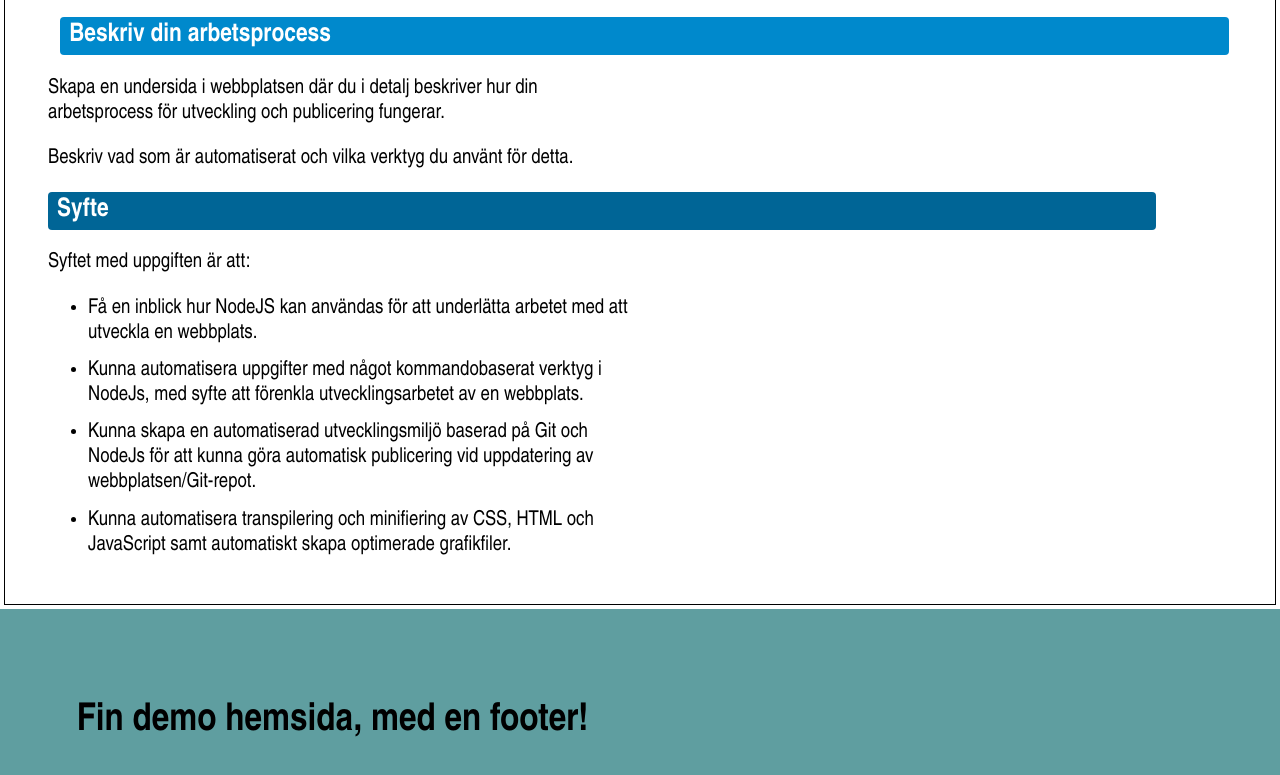
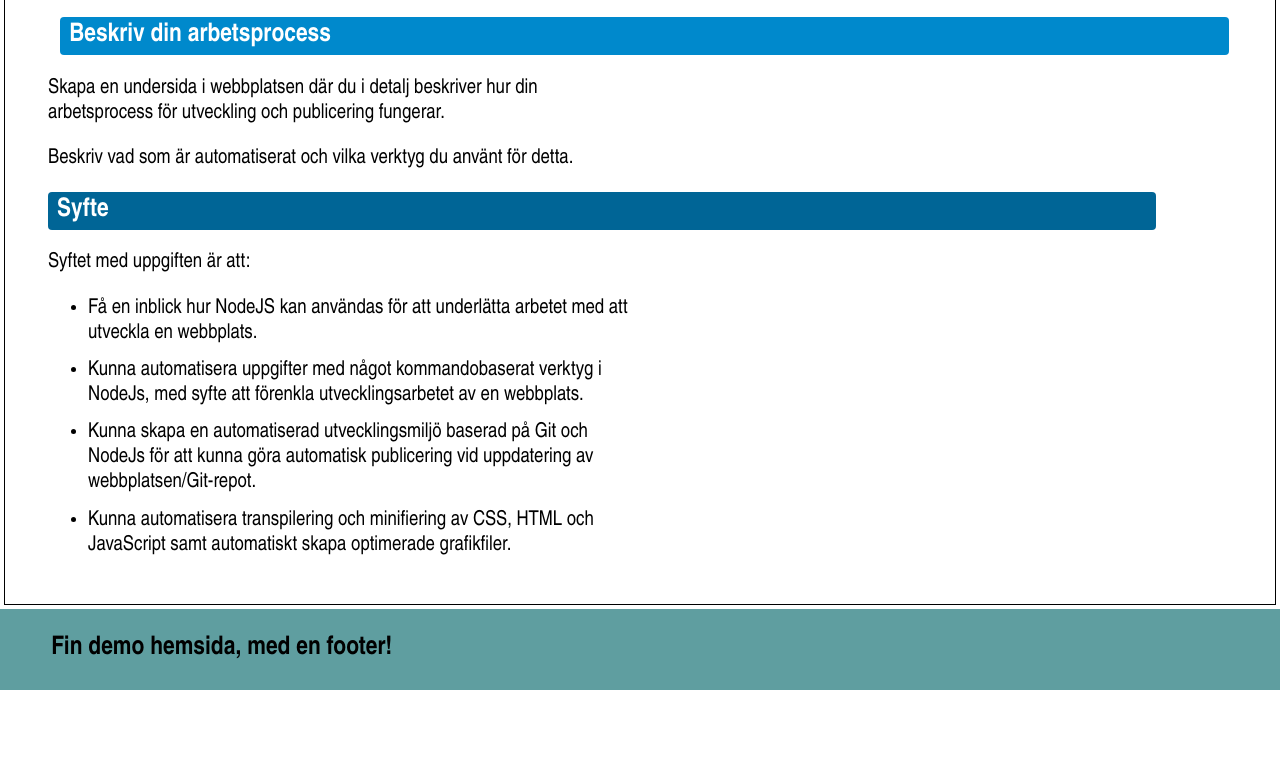
Before and after one commit to Git-Bread/L1, a website: page src/index.html in a window 1280 px wide. Shown: the part 2138-2913 px from the top of the page. After the commit the page ends 2828 px from the top, so only its background shows below. Drawn offline with Linux system fonts and the light colour scheme.

Commit message:
fixed footer to not be enormus

```diff
--- a/css/style.css
+++ b/css/style.css
@@ -40,8 +40,9 @@ footer {
     width: 100%;
 }
 h6 {
-    font-size: 3vmax;
-    margin-left: 2em;
+    font-size: 1rem;
+    margin: 1rem;
+    margin-left: 2rem;
 }
 
 /*Index*/
```
